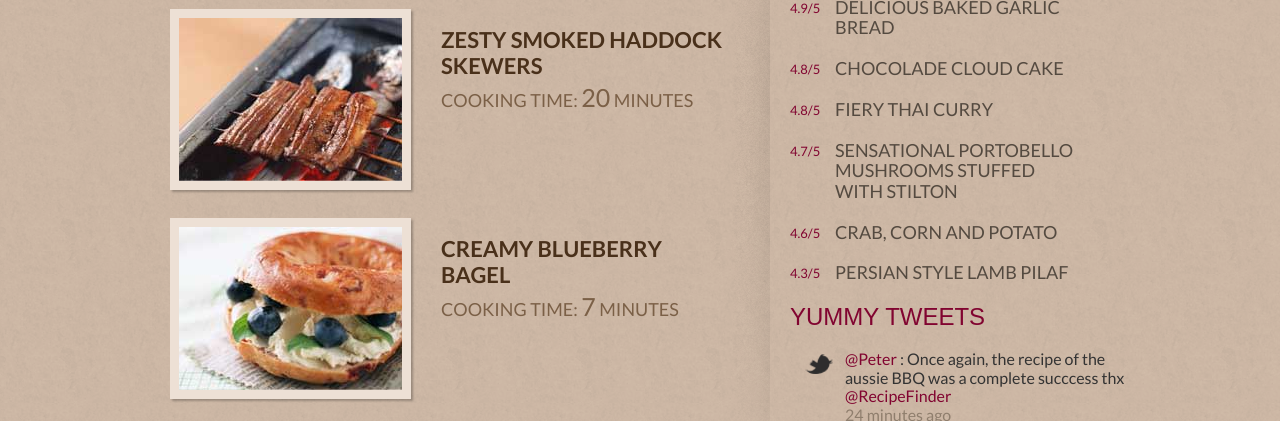
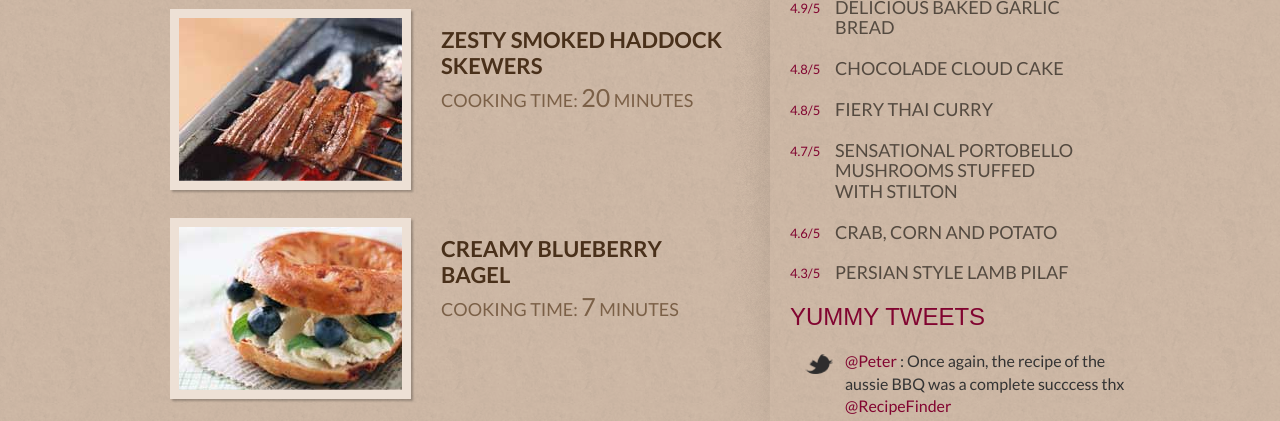
Before and after one commit to ispoljari/JSCSS-Project, a plain HTML site: page index.html in a window 1280 px wide. Shown: the part 500-921 px from the top of the page. Drawn offline with Linux system fonts and the light colour scheme; a web font is replaced by a local one.

Commit message:
css_refactor: Style the 'Yummy tweets' section

```diff
--- a/style.css
+++ b/style.css
@@ -265,6 +265,7 @@ nav ul li:last-child {
   padding-left: 55px;
   padding-right: 20px;
   position: relative;
+  line-height: 1.4;
 }
 
 .tweet a {
@@ -273,6 +274,9 @@ nav ul li:last-child {
 
 .tweet .date {
   color: #8f7e6d;
+  font-family: Arial, sans-serif;
+  font-size: 12px;
+  font-style: italic;
 }
 
 .tweet::before {
```
